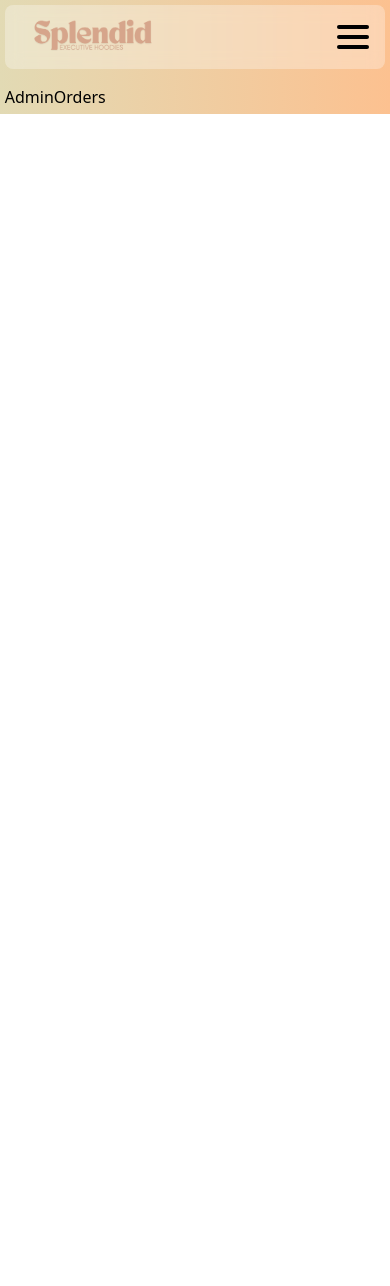
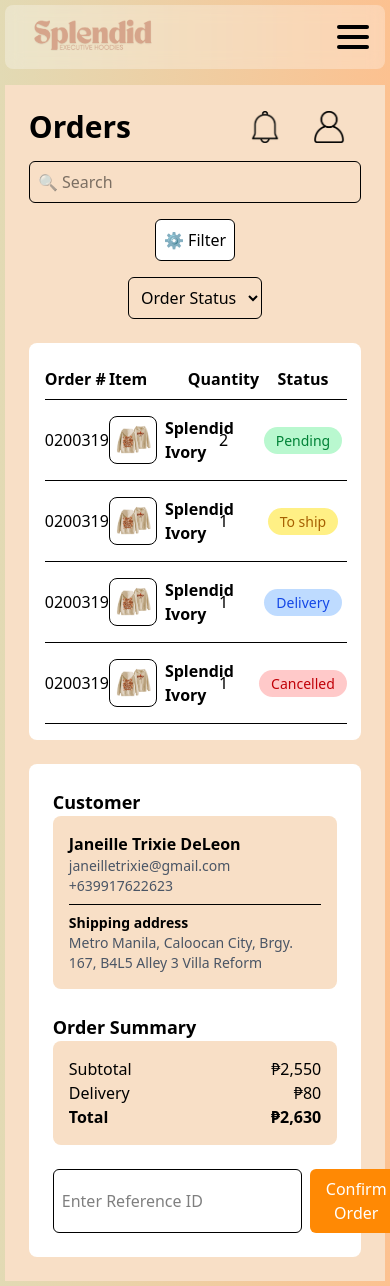
Before and after one commit to scottii333/Capstone-Splendid-Project, a React (Vite) app in the folder frontEnd/: page /Admin-Dashboard-Splendid/Orders in a window 390 px wide. Before the commit the page ends 844 px from the top, so only its background shows below. Built offline with nearby package versions, Linux system fonts and the light colour scheme.

Commit message:
fix z-index of hamburger nav

```diff
--- a/frontEnd/src/Admin/AdminDashBoard.jsx
+++ b/frontEnd/src/Admin/AdminDashBoard.jsx
@@ -96,7 +96,7 @@ export const AdminDashBoard = () => {
 
         {/* Dropdown Menu (visible when hamburger is toggled on small screens) */}
         {isOpen && (
-          <div className="absolute top-16 left-0 w-full bg-white/90 backdrop-blur-3xl shadow-md flex flex-col items-center space-y-4 py-4 md:hidden">
+          <div className="z-[9999] absolute top-16 left-0 w-full bg-white/90 backdrop-blur-3xl shadow-md flex flex-col items-center space-y-4 py-4 md:hidden">
             <ul className="flex flex-col gap-[2rem] mt-[1rem] w-full text-center">
               <li>
                 <Link
--- a/frontEnd/src/Admin/AdminOrders.jsx
+++ b/frontEnd/src/Admin/AdminOrders.jsx
@@ -1,3 +1,209 @@
+import { useState } from "react";
+import accLogo from "../Images/accLogo.png";
+import notifLogo from "../Images/notifLogo.png";
+import notifXLogo from "../Images/closeBtn.png";
+import HoodieImg from "../Images/HoodieProd.png"; // Sample product image
+
 export const AdminOrders = () => {
-  return <div>AdminOrders</div>;
+  const [isNotifOpen, setIsNotifOpen] = useState(false);
+  const [isAccOpen, setIsAccOpen] = useState(false);
+
+  const toggleAccModal = () => setIsAccOpen((prev) => !prev);
+  const toggleNotifModal = () => setIsNotifOpen((prev) => !prev);
+
+  // Sample orders data
+  const orders = [
+    {
+      id: "0200319",
+      name: "Splendid Ivory",
+      quantity: 2,
+      status: "Pending",
+      statusColor: "bg-green-200 text-green-700",
+    },
+    {
+      id: "0200319",
+      name: "Splendid Ivory",
+      quantity: 1,
+      status: "To ship",
+      statusColor: "bg-yellow-200 text-yellow-700",
+    },
+    {
+      id: "0200319",
+      name: "Splendid Ivory",
+      quantity: 1,
+      status: "Delivery",
+      statusColor: "bg-blue-200 text-blue-700",
+    },
+    {
+      id: "0200319",
+      name: "Splendid Ivory",
+      quantity: 1,
+      status: "Cancelled",
+      statusColor: "bg-red-200 text-red-700",
+    },
+  ];
+
+  return (
+    <div className="bg-[#f8dfc6] min-h-screen p-6">
+      {/* Header */}
+      <div className="flex justify-between items-center mb-4">
+        <h1 className="text-3xl font-bold">Orders</h1>
+
+        {/* Notifications & Account Icons */}
+        <div className="flex gap-[1rem]">
+          <img
+            src={isNotifOpen ? notifXLogo : notifLogo}
+            className="w-[2rem] h-[2rem]"
+            onClick={toggleNotifModal}
+          />
+          <div className="relative">
+            {/* Notification Modal */}
+            {isNotifOpen && (
+              <div className="absolute  top-[3rem] right-0 bg-white border shadow-lg rounded-lg w-[15rem] p-4 z-10">
+                <h3 className="font-semibold text-lg mb-2">Notifications 🔔</h3>
+                <ul className="flex flex-col gap-2 max-h-[10rem] overflow-y-auto">
+                  <li className="text-sm border-b pb-1">
+                    Order #0200119 has been shipped.
+                  </li>
+                  <li className="text-sm border-b pb-1">
+                    Refund processed for #0200129.
+                  </li>
+                  <li className="text-sm border-b pb-1">
+                    New order placed: #0200150.
+                  </li>
+                  <li className="text-sm border-b pb-1">
+                    Promotion starts tomorrow!
+                  </li>
+                  <li className="text-sm">System maintenance on 03/05/2025.</li>
+                </ul>
+              </div>
+            )}
+          </div>
+          <img
+            src={isAccOpen ? notifXLogo : accLogo}
+            className="w-[2rem] h-[2rem]"
+            onClick={toggleAccModal}
+          />
+
+          <div className="relative">
+            {/* Account Modal */}
+            {isAccOpen && (
+              <div className="absolute  top-[3rem] right-0 bg-white border shadow-lg rounded-lg w-[15rem] h-[10rem] p-4 z-10 flex justify-center items-center ">
+                LogOut
+              </div>
+            )}
+          </div>
+        </div>
+      </div>
+
+      {/* Search & Filter */}
+      <div className="flex flex-col md:flex-row items-center gap-4 mb-6">
+        <input
+          type="text"
+          placeholder="🔍 Search"
+          className="p-2 border rounded-md w-full md:max-w-md"
+        />
+        <button className="p-2 bg-white border rounded-md flex items-center gap-2">
+          ⚙️ Filter
+        </button>
+        <select className="p-2 border rounded-md">
+          <option>Order Status</option>
+          <option>Pending</option>
+          <option>To Ship</option>
+          <option>Delivery</option>
+          <option>Cancelled</option>
+        </select>
+      </div>
+
+      {/* Orders & Customer Info Container */}
+      <div className="flex flex-col md:flex-row gap-6">
+        {/* Orders Table */}
+        <div className="bg-white rounded-lg p-4 w-full md:w-2/3">
+          <table className="w-full">
+            <thead>
+              <tr className="border-b">
+                <th className="text-left py-2">Order #</th>
+                <th className="text-left py-2">Item</th>
+                <th className="py-2">Quantity</th>
+                <th className="py-2">Status</th>
+              </tr>
+            </thead>
+            <tbody>
+              {orders.map((order, index) => (
+                <tr key={index} className="border-b">
+                  <td className="py-4">{order.id}</td>
+                  <td className="flex items-center gap-2 py-4">
+                    <img
+                      src={HoodieImg}
+                      alt="Product"
+                      className="w-12 h-12 rounded-lg border"
+                    />
+                    <span className="font-semibold">{order.name}</span>
+                  </td>
+                  <td className="text-center py-4">{order.quantity}</td>
+                  <td className="text-center py-4">
+                    <span
+                      className={`px-3 py-1 rounded-full text-sm ${order.statusColor}`}
+                    >
+                      {order.status}
+                    </span>
+                  </td>
+                </tr>
+              ))}
+            </tbody>
+          </table>
+        </div>
+
+        {/* Customer Info & Order Summary */}
+        <div className="w-full md:w-1/3 bg-white p-6 rounded-lg flex flex-col gap-6">
+          {/* Customer Info */}
+          <div>
+            <h3 className="font-semibold text-lg">Customer</h3>
+            <div className="bg-[#f8dfc6] rounded-lg p-4">
+              <p className="font-semibold">Janeille Trixie DeLeon</p>
+              <p className="text-sm text-gray-600">janeilletrixie@gmail.com</p>
+              <p className="text-sm text-gray-600">+639917622623</p>
+              <hr className="w-full my-2" />
+              <p className="text-sm font-semibold">Shipping address</p>
+              <p className="text-sm text-gray-600">
+                Metro Manila, Caloocan City, Brgy. 167, B4L5 Alley 3 Villa
+                Reform
+              </p>
+            </div>
+          </div>
+
+          {/* Order Summary */}
+          <div>
+            <h3 className="font-semibold text-lg">Order Summary</h3>
+            <div className="bg-[#f8dfc6] rounded-lg p-4">
+              <div className="flex justify-between">
+                <p>Subtotal</p>
+                <p>₱2,550</p>
+              </div>
+              <div className="flex justify-between">
+                <p>Delivery</p>
+                <p>₱80</p>
+              </div>
+              <div className="flex justify-between font-semibold">
+                <p>Total</p>
+                <p>₱2,630</p>
+              </div>
+            </div>
+          </div>
+
+          {/* Confirm Order */}
+          <div className="flex gap-2">
+            <input
+              type="text"
+              placeholder="Enter Reference ID"
+              className="p-2 border rounded-md flex-1"
+            />
+            <button className="bg-orange-400 text-white px-4 py-2 rounded-md">
+              Confirm Order
+            </button>
+          </div>
+        </div>
+      </div>
+    </div>
+  );
 };
```
